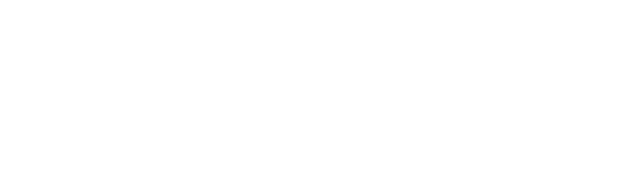
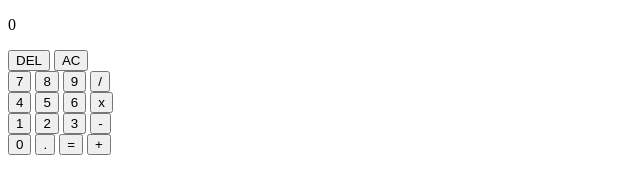
Before and after one commit to DRS05/calculator, a website: page index.html in a window 1280 px wide. Shown: the whole page, without its empty margins (0-640 px from the left). Drawn offline with Linux system fonts and the light colour scheme.

Commit message:
feat(index): add calculator button layout
Added the basic calculator button layout for the calculator with dummy
values. May be refactored later with svg images, as well as class name
changes. Furthermore, added display layout for showing the results of
the calculation.

```diff
--- a/index.html
+++ b/index.html
@@ -8,6 +8,40 @@
     <link rel="stylesheet" href="stylesheet.css">
 </head>
 <body>
-
+    <div class="calculator-container">
+        <div class="display-container">
+            <p class="display-paragraph">0</p>
+        </div>
+        <div class="button-container">
+            <div class="button-row">
+                <button class="delete-button">DEL</button>
+                <button clas="clear-button">AC</button>
+            </div>
+            <div class="button-row">
+                <button class="number-seven-button">7</button>
+                <button class="number-eight-button">8</button>
+                <button class="number-nine-button">9</button>
+                <button class="division-operator-button">/</button>
+            </div>
+            <div class="button-row">
+                <button class="number-four-button">4</button>
+                <button class="number-five-button">5</button>
+                <button class="number-six-button">6</button>
+                <button class="multiply-operator-button">x</button>
+            </div>
+            <div class="button-row">
+                <button class="number-one-button">1</button>
+                <button class="number-two-button">2</button>
+                <button class="number-three-button">3</button>
+                <button class="substraction-operator-button">-</button>
+            </div>
+            <div class="button-row">
+                <button class="number-zero-button">0</button>
+                <button class="dot-operator-button">.</button>
+                <button class="equal-operator-button">=</button>
+                <button class="plus-operator-button">+</button>
+            </div>
+        </div>
+    </div>
 </body>
 </html>
```
